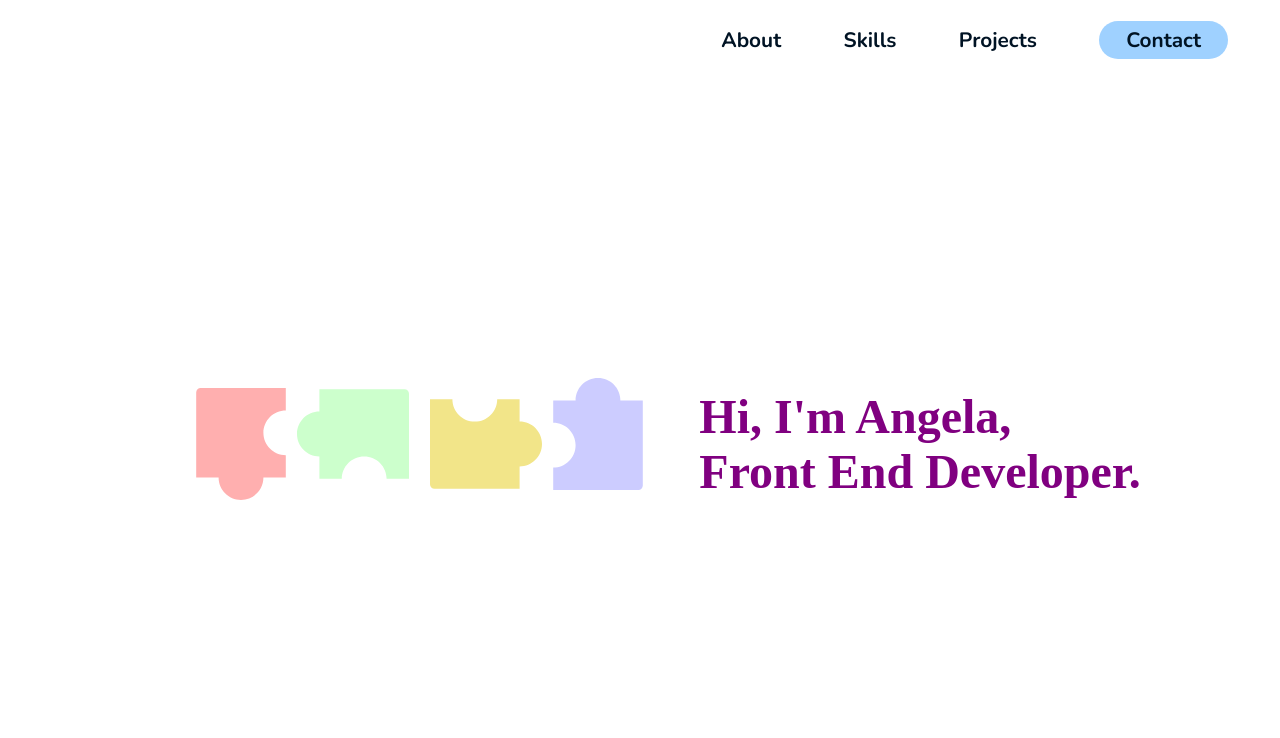
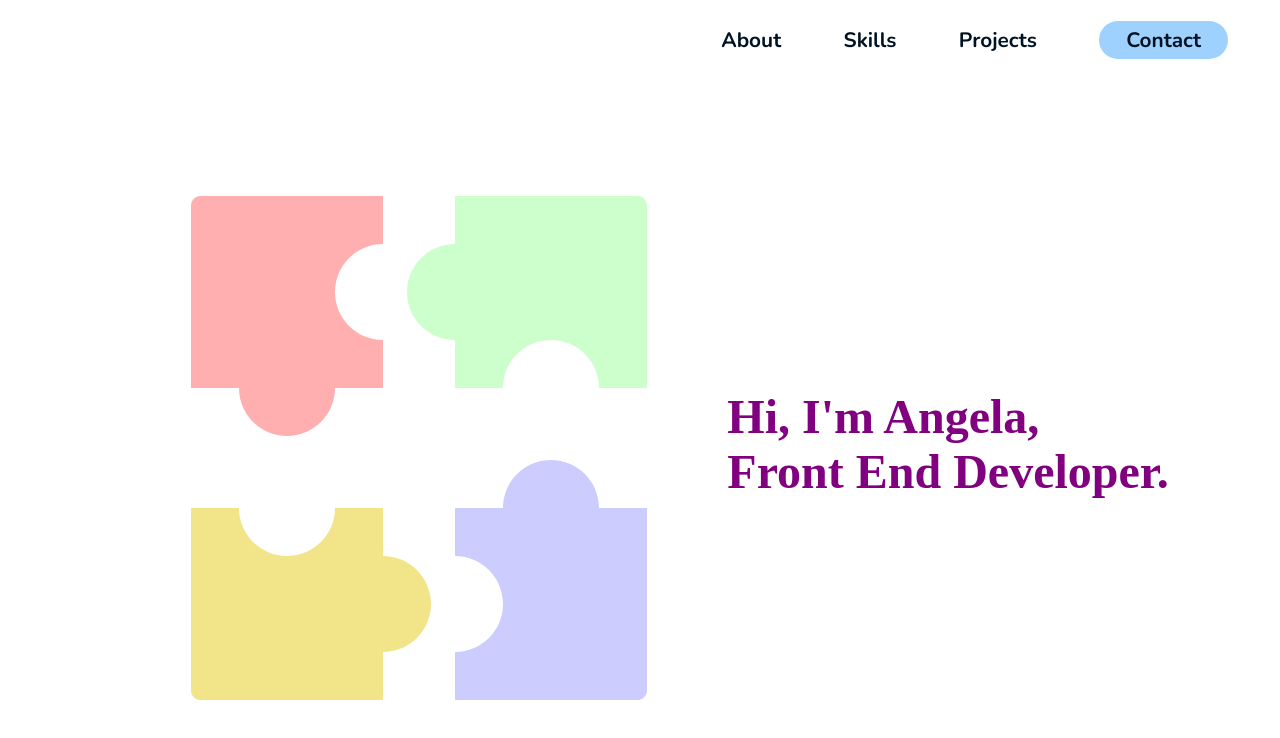
Before and after one commit to ang-riv/portfolio, a React (Create React App) app: page / in a window 1280 px wide. Shown: the top 738 px of the page. Built offline with nearby package versions, Linux system fonts and the light colour scheme; a web font is replaced by a local one.

Commit message:
IntroSection puzzle on mobile and desktop finished

```diff
--- a/src/Icons.js
+++ b/src/Icons.js
@@ -67,26 +67,31 @@ export function Puzzle(props) {
 
 export function Puzzle2(props) {
   const size = useWindowSize();
-  function puzzleSize() {
-    return size.width > 480 ? "13em" : "40em";
+  function puzzleMargins(size1, size2) {
+    if (size.width > 480) {
+      return size1;
+    } else {
+      return size2;
+    }
   }
-  const style = {
-    size: puzzleSize(),
-  };
+
   return (
     <>
-      <img src={piece1} style={{ height: "7em", width: "7em" }} />
+      <img src={piece1} className="intro-piece" />
       <img
         src={piece2}
-        style={{ height: "7em", width: "7em", marginBottom: "1.2em" }}
+        className="intro-piece"
+        style={{ marginBottom: puzzleMargins("3em", "1.2em") }}
       />
       <img
         src={piece3}
-        style={{ height: "7em", width: "7em", marginLeft: "1.3em" }}
+        className="intro-piece"
+        style={{ marginLeft: puzzleMargins("3em", "1.3em") }}
       />
       <img
         src={piece4}
-        style={{ height: "7em", width: "7em", marginBottom: "1.3em" }}
+        className="intro-piece"
+        style={{ marginBottom: puzzleMargins("3em", "1.4em") }}
       />
     </>
   );
--- a/src/style.css
+++ b/src/style.css
@@ -165,12 +165,19 @@ button {
 }
 
 .intro-puzzle-container {
-  height: 28.75em;
-  width: 30em;
+  height: 35em;
+  width: 35em;
+  margin-left: 1em;
+  margin-bottom: 0;
   display: flex;
   justify-content: center;
   align-items: center;
   flex-flow: row wrap;
+}
+
+.intro-piece {
+  height: 15em;
+  width: 15em;
 }
 
 /** about section styles **/
@@ -343,6 +350,11 @@ button {
     margin-left: 2em;
   }
 
+  .intro-piece {
+    height: 7em;
+    width: 7em;
+  }
+
   /* about section container */
   .about-container {
     display: block;
```
